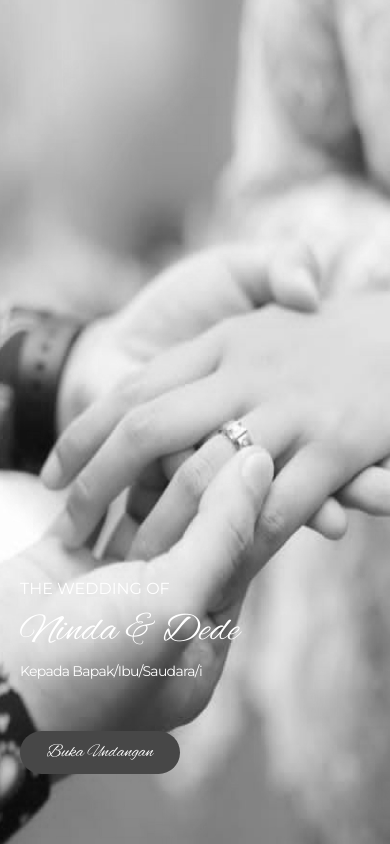
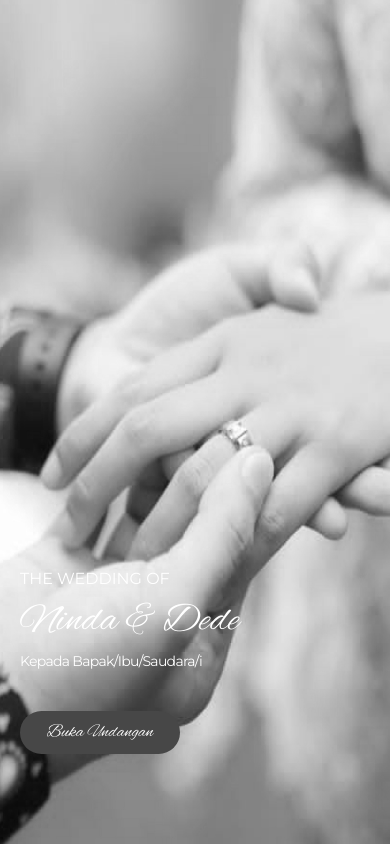
Before and after one commit to djmaulana/Ninda-Dede-Wedding-Invitation, a Next.js app: page / in a window 390 px wide. Built offline with nearby package versions, Linux system fonts and the light colour scheme.

Commit message:
Update page.tsx

```diff
--- a/app/page.tsx
+++ b/app/page.tsx
@@ -68,7 +68,7 @@ export default function Home() {
                 <Link
                   href='/invitation'
                 >
-                  <button onClick={handelMusic} className="bg-[#474747] my-[50px] py-2 px-4 md:hidden block rounded-full w-40 text-center text-white text-[18px]">
+                  <button onClick={handelMusic} className="bg-[#474747] mt-[40px] mb-[70px] py-2 px-4 md:hidden block rounded-full w-40 text-center text-white text-[18px]">
                     Buka Undangan
                   </button>
                 </Link>
```
